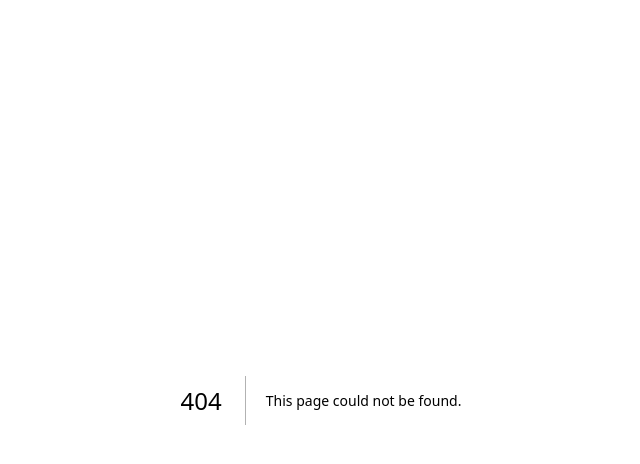
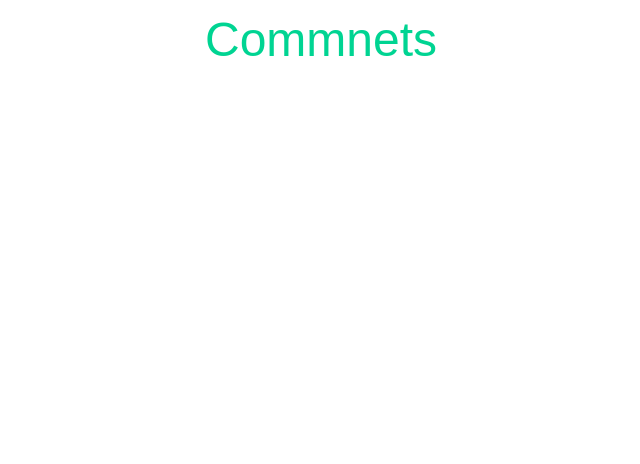
Before and after one commit to Ebrahimim29/Context-Provider-NextJs-, a Next.js app: page /comments in a window 1280 px wide. Before the commit this address had no page. Shown: the top 464 px of the page, without its empty margins (319-959 px from the left). Built offline with nearby package versions, Linux system fonts and the light colour scheme.

Commit message:
style-part3

```diff
--- /dev/null
+++ b/app/(main)/comments/page.jsx
@@ -0,0 +1,9 @@
+const Comments = () => {
+    return(
+        <div className="text-emerald-400 text-5xl m-4 flex items-center justify-center">
+            Commnets
+        </div>
+    )
+};
+
+export default Comments;
--- /dev/null
+++ b/app/(main)/gallery/page.jsx
@@ -0,0 +1,9 @@
+const Gallery = () => {
+    return(
+        <div className="text-amber-600 text-5xl  m-4 flex items-center justify-center">
+            Gallery
+        </div>
+    )
+};
+
+export default Gallery;
--- /dev/null
+++ b/app/(main)/posts/page.jsx
@@ -0,0 +1,9 @@
+const Posts = () => {
+    return(
+        <div className="text-5xl text-red-500  m-4 flex items-center justify-center">
+            Posts
+        </div>
+    )
+};
+
+export default Posts;
--- /dev/null
+++ b/app/(main)/users/page.jsx
@@ -0,0 +1,9 @@
+const Users = () => {
+    return (
+        <div>
+
+        </div>
+    )
+};
+
+export default Users;
```
